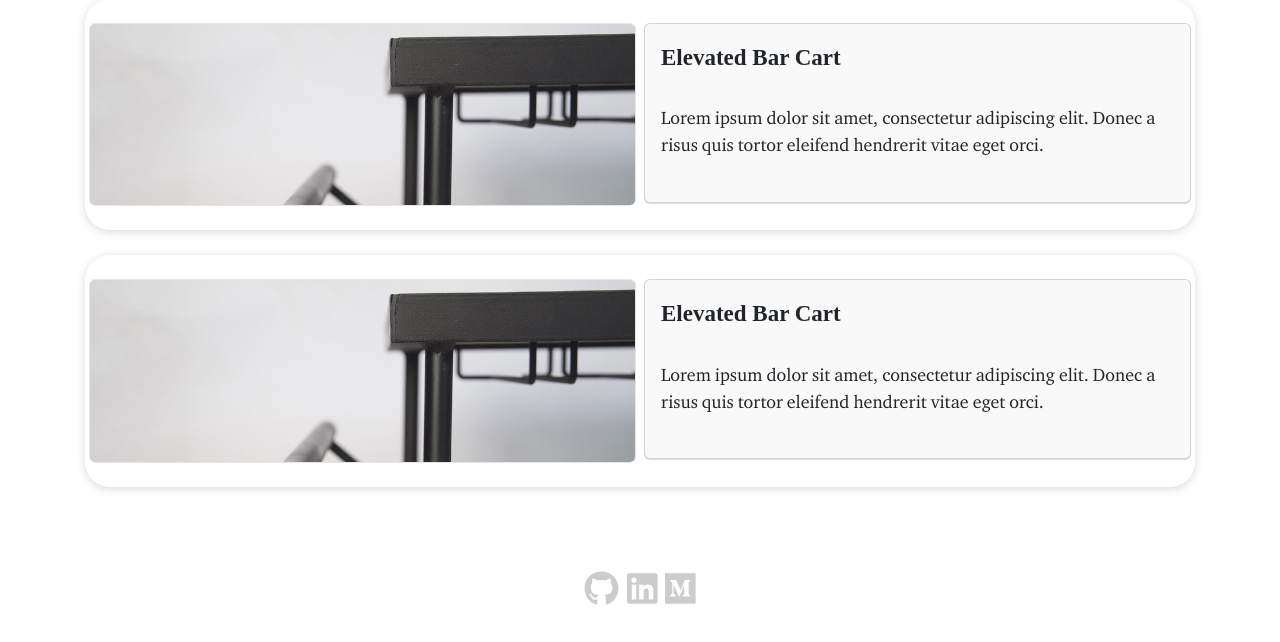
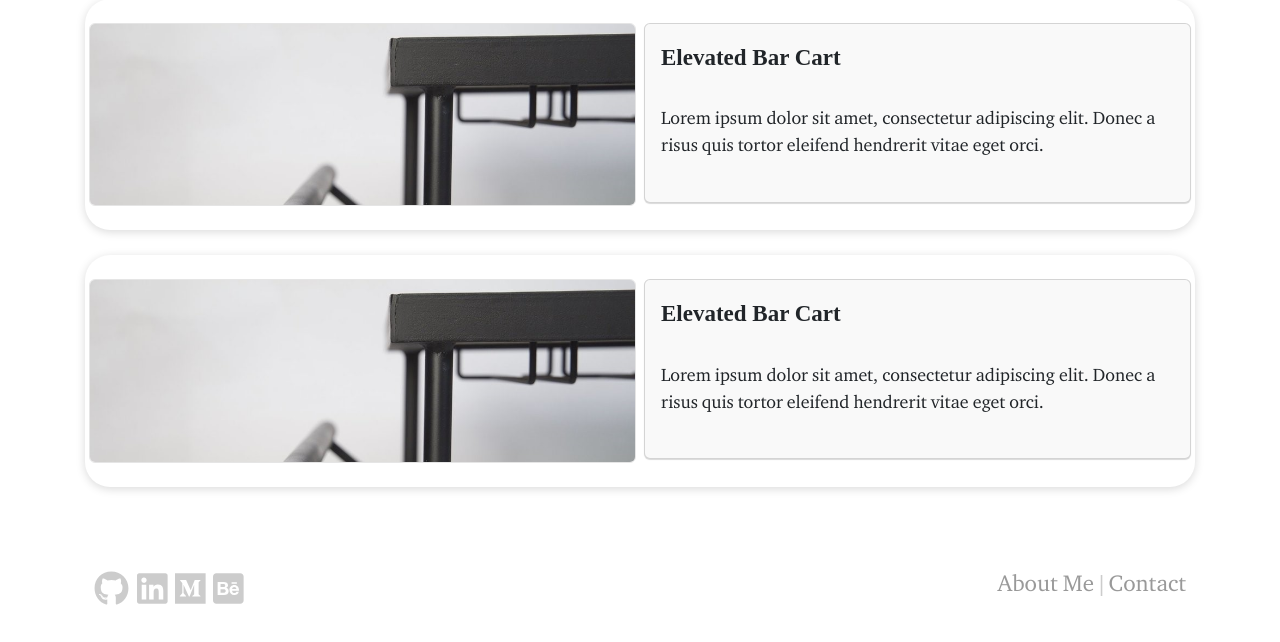
Before and after one commit to pkhambat1/DesignWebsite, a PHP site: page / in a window 1280 px wide. Shown: the part 2226-2868 px from the top of the page. Run offline with PHP 8.4, Linux system fonts and the light colour scheme; some libraries are stand-ins or nearby versions; some web fonts are replaced.

Commit message:
footers improved

```diff
--- a/css/site.css
+++ b/css/site.css
@@ -593,13 +593,21 @@ section {
   }
 }
 
+.footer-icons a {
+  font-size: 23px;
+  color: rgb(0,0,0,.4);
+}
+
 .social-icons a {
   font-size: 35px;
-  color: rgb(0,0,0,.20);
+  color: rgb(0,0,0,.2);
   text-decoration: none;
+}
+
+.social-icons a, .footer-icons a {
   transition: .4s;
 }
 
-.social-icons a:hover {
+.social-icons a:hover, .footer-icons a:hover {
   color: rgb(0,0,0,.75);
 }
--- a/index.html
+++ b/index.html
@@ -588,8 +588,8 @@
 
 	<footer>
 		<div class="container p-4">
-			<div class="row text-center">
-				<div class="col-12 social-icons">
+			<div class="row">
+				<div class="col social-icons mr-auto">
 					<a href="https://github.com/pkhambat1">
 						<i class="fab fa-github"></i>
 					</a>
@@ -599,6 +599,19 @@
 					<a href="https://medium.com/@pezannekhambatta">
 						<i class="fab fa-medium"></i>
 					</a>
+					<a href="https://www.behance.net/Pezanne_Khambatta">
+						<i class="fab fa-behance-square"></i>
+					</a>
+
+				</div>
+				<div class="col-auto footer-icons">
+					<a href="./about-me.html">
+						<span>About Me</span>
+					</a>
+					<span style="color: rgb(0,0,0,.2);"><strong>|</strong></span>
+					<a href="./about-me.html">
+						<span>Contact</span>
+					</a>
 				</div>
 			</div>
 		</div>
```
Also changed, not shown: code.html (+15 -3 lines), fun.html (+16 -3 lines).
